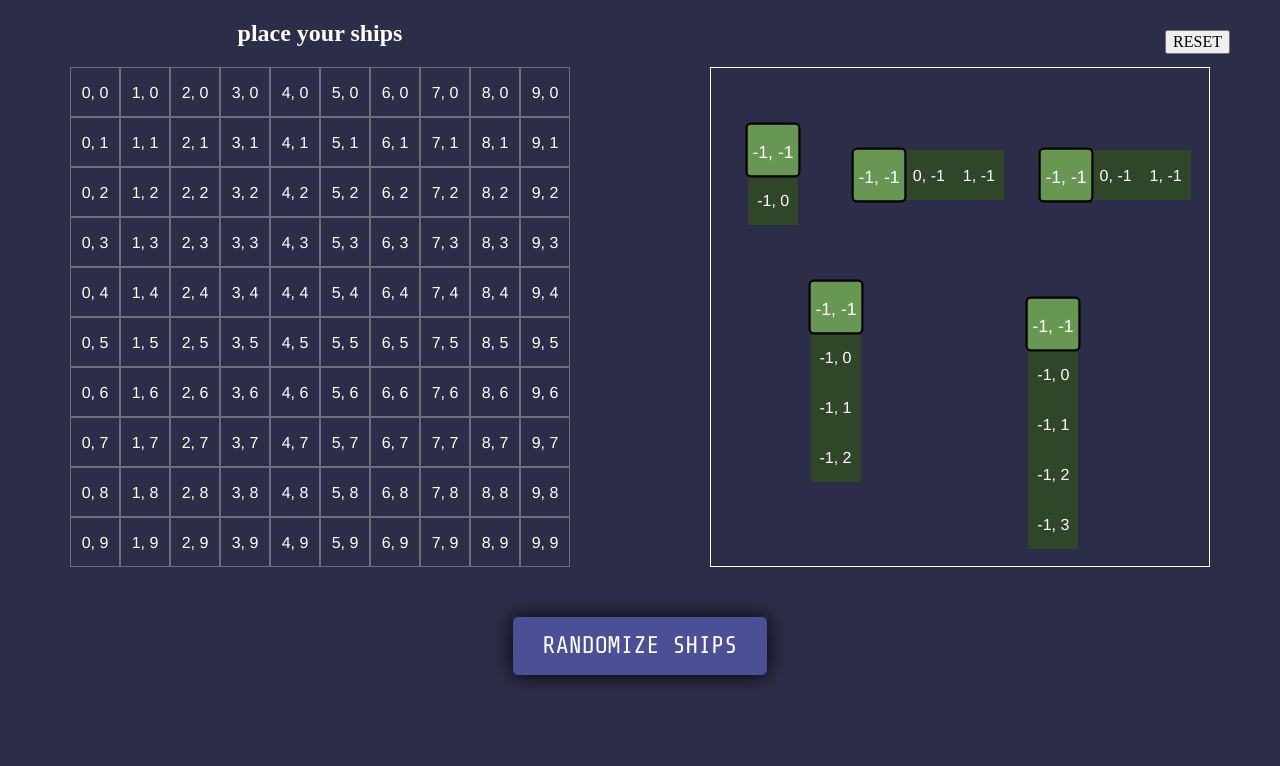
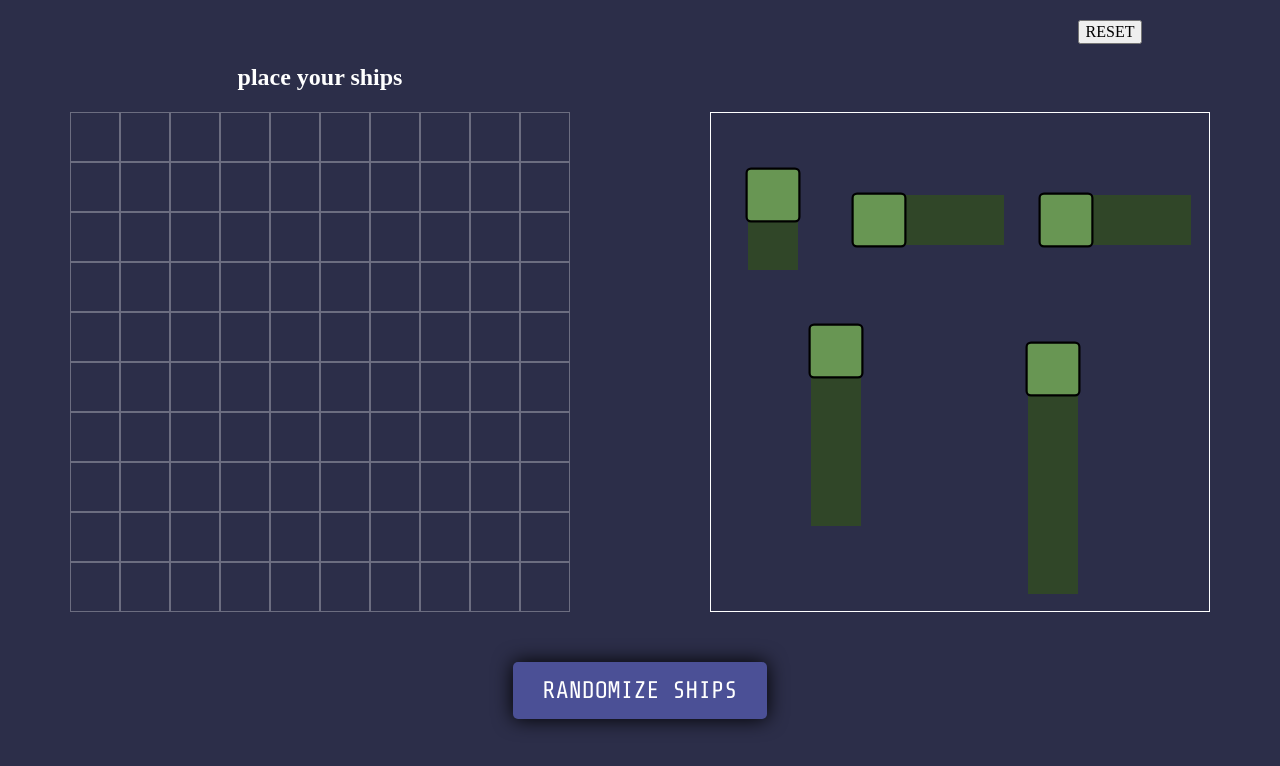
Before and after one commit to cornejoangel/battleship, a React (Create React App) app: page / in a window 1280 px wide. Shown: the top 766 px of the page. Built offline with nearby package versions, Linux system fonts and the light colour scheme.

Commit message:
Changes grid structure, removes tile text

```diff
--- a/src/components/ShipTile.js
+++ b/src/components/ShipTile.js
@@ -12,7 +12,7 @@ const ShipTile = (props) => {
       onClick={(e) => rotateShip(e, model)}
       className={`tile ship ship-tile ${front ? 'front' : 'back'}`}
     >
-      {x}, {y}
+      {/* {x}, {y} */}
     </button>
   );
 
--- a/src/components/Tile.js
+++ b/src/components/Tile.js
@@ -39,7 +39,7 @@ const Tile = (props) => {
         className={`tile enemy-tile ${type} ${recentHit ? 'recent-hit' : ''}`}
         onClick={(e) => attack(e, player, { x, y })}
       >
-        {x}, {y}
+        {/* {x}, {y} */}
       </button>
     );
   } else {
@@ -55,7 +55,7 @@ const Tile = (props) => {
           gridRow: y + 1,
         }}
       >
-        {x}, {y}
+        {/* {x}, {y} */}
       </button>
     );
   }
--- a/src/styles/App.css
+++ b/src/styles/App.css
@@ -11,7 +11,7 @@ main {
 }
 
 h2 {
-  grid-row: 1;
+  grid-row: 2;
 }
 
 .enemy-heading {
--- a/src/styles/Grid.css
+++ b/src/styles/Grid.css
@@ -4,7 +4,7 @@
   height: 500px;
   grid-template-columns: repeat(10, 1fr);
   grid-template-rows: repeat(10, 1fr);
-  grid-row: 2;
+  grid-row: 3;
 }
 
 .friendly {
--- a/src/styles/MessageBox.css
+++ b/src/styles/MessageBox.css
@@ -1,6 +1,6 @@
 .message-container {
   width: 70vw;
-  height: 200px;
+  height: 100px;
   grid-column: 1 / span 2;
   font-size: 24px;
   font-family: Helvetica, Arial, sans-serif;
--- a/src/styles/ResetButton.css
+++ b/src/styles/ResetButton.css
@@ -1,6 +1,6 @@
 .reset {
-  /* grid-column: 1 / span 2; */
-  position: absolute;
-  top: 30px;
-  right: 50px;
+  grid-column: 2;
+  grid-row: 1;
+  margin-left: 300px;
+  margin-top: 20px;
 }
--- a/src/styles/ShipTray.css
+++ b/src/styles/ShipTray.css
@@ -2,7 +2,7 @@
   width: 500px;
   height: 500px;
   grid-column: 2;
-  grid-row: 2;
+  grid-row: 3;
   border: 1px solid rgb(255,255,255,1);
   display: grid;
   grid-template-columns: repeat(8, 1fr);
```
